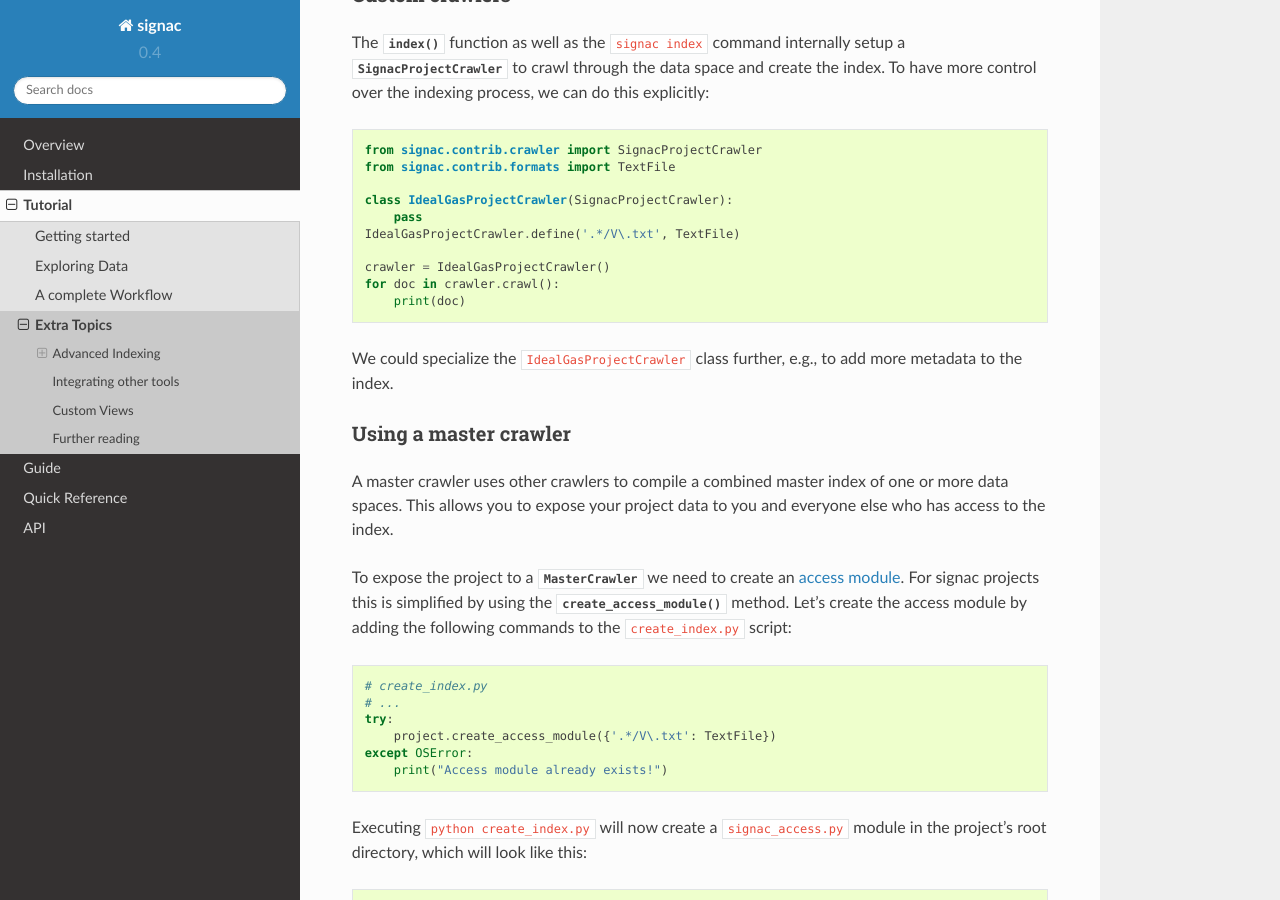
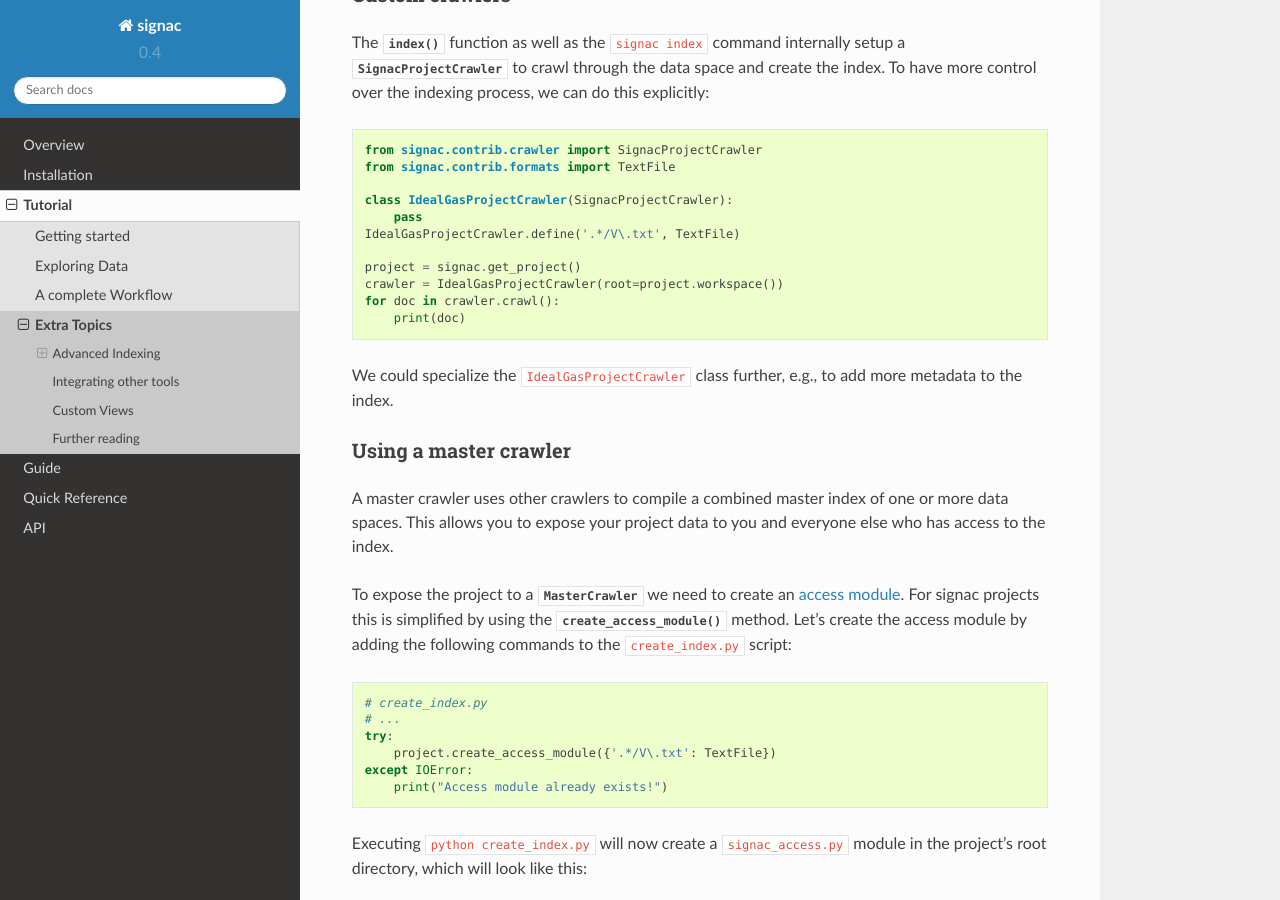
Before and after one commit to glotzerlab/signac, a Sphinx documentation site: the page built from doc/tutorial/extra.rst, in a window 1280 px wide and 900 px high, scrolled down 336 px. Built offline with Sphinx 7.4.7 and the Read the Docs theme 2.0.0, drawn with Linux system fonts in a browser that asks for light colours.

Commit message:
Fix two minor bugs in extra section of the tutorial.

```diff
--- a/doc/tutorial/extra.rst
+++ b/doc/tutorial/extra.rst
@@ -26,7 +26,8 @@ To have more control over the indexing process, we can do this explicitly:
         pass
     IdealGasProjectCrawler.define('.*/V\.txt', TextFile)
 
-    crawler = IdealGasProjectCrawler()
+    project = signac.get_project()
+    crawler = IdealGasProjectCrawler(root=project.workspace())
     for doc in crawler.crawl():
         print(doc)
 
@@ -48,7 +49,7 @@ Let's create the access module by adding the following commands to the ``create_
     # ...
     try:
         project.create_access_module({'.*/V\.txt': TextFile})
-    except OSError:
+    except IOError:
         print("Access module already exists!")
 
 Executing ``python create_index.py`` will now create a ``signac_access.py`` module in the project's root directory, which will look like this:
```
